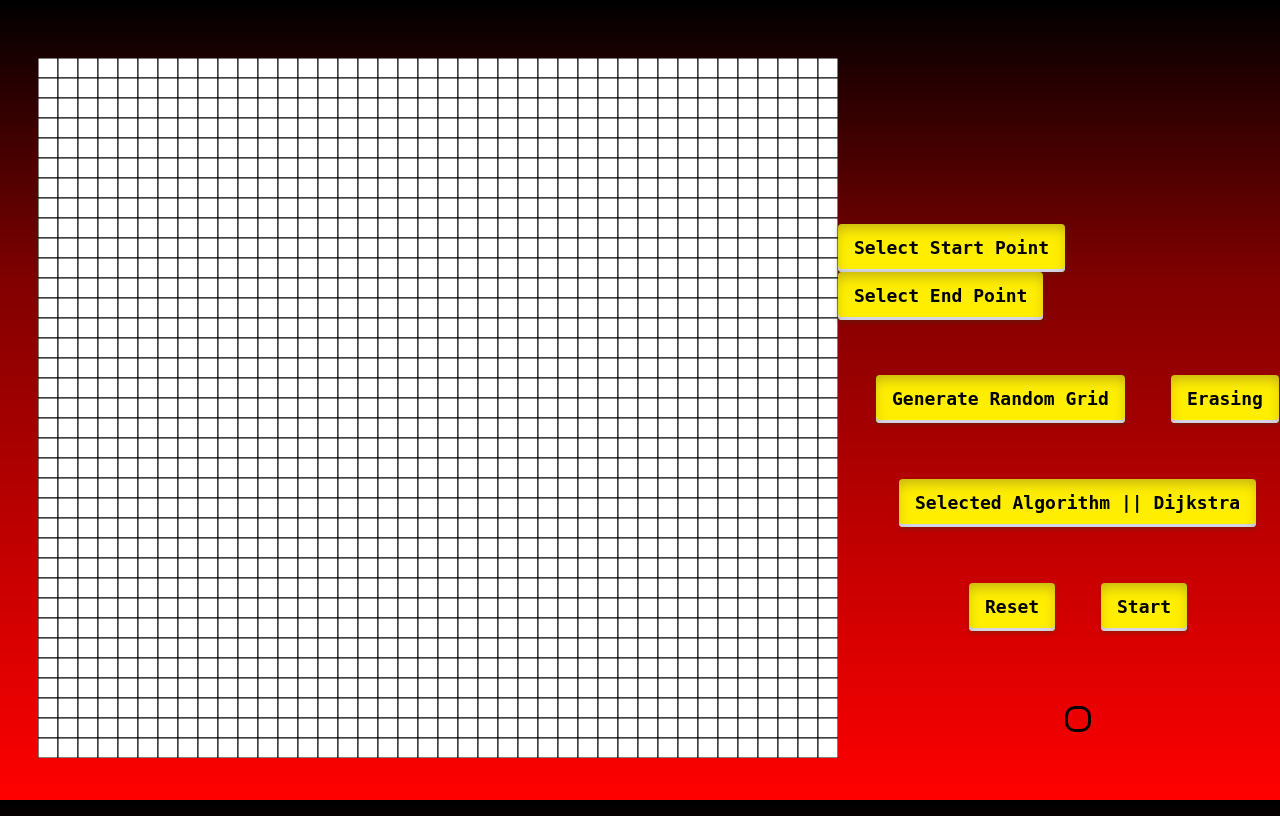
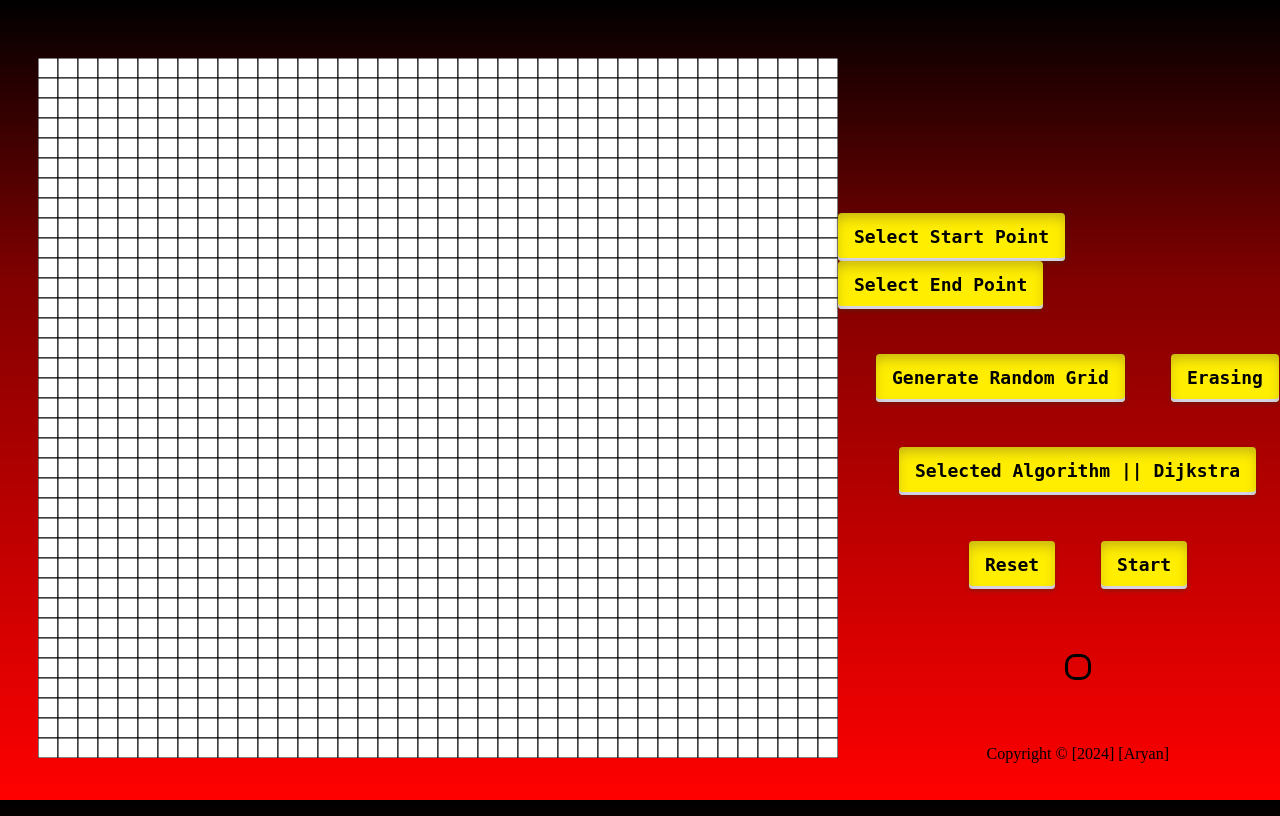
Before and after one commit to Aaru1007/path-visualization, a Django app: page / in a window 1280 px wide. Run offline with Django 4.2, Linux system fonts and the light colour scheme.

Commit message:
index.html

```diff
--- a/PathVisualization-main/pathapp/templates/index.html
+++ b/PathVisualization-main/pathapp/templates/index.html
@@ -32,6 +32,8 @@
                 <button class="button-30" role="button" id="submitButton">Start</button>
             </div>
             <p id="totalCost"></p>
+
+            <div> Copyright © [2024] [Aryan] </div>
         </div>
     </div>
 
```
